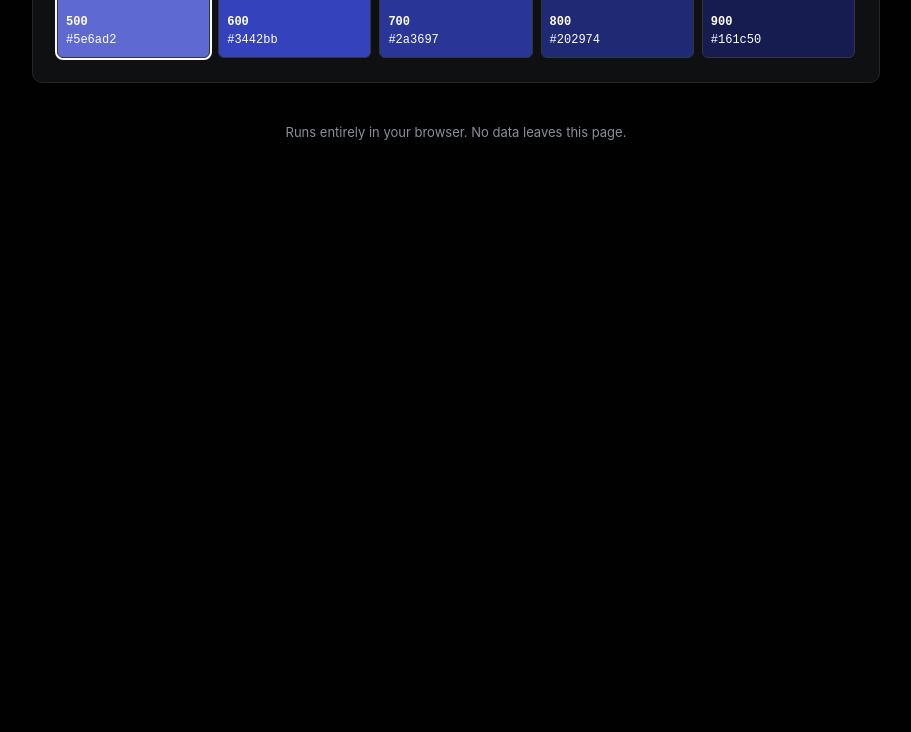
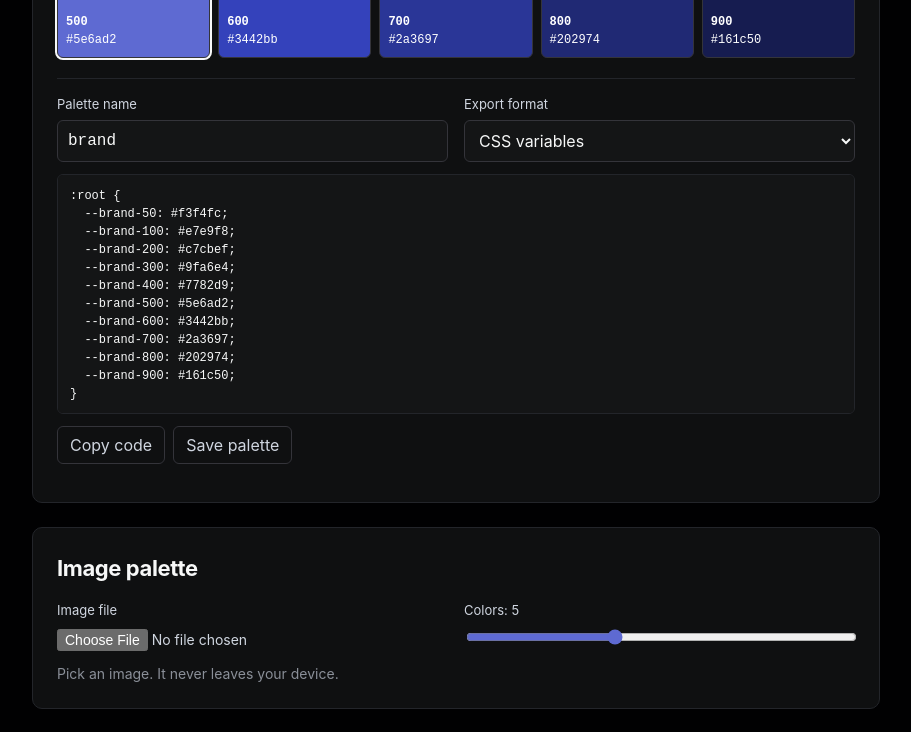
Before and after one commit to Dans-Vsa/huekit, a React (Vite) app: page / in a window 1280 px wide. Shown: the part 1300-2032 px from the top of the page, without its empty margins (184-1095 px from the left). Before the commit the page ends 1474 px from the top, so only its background shows below. Built offline with nearby package versions, Linux system fonts and the light colour scheme.

Commit message:
feat(app): wire export, image extractor and saved palettes

```diff
--- a/src/App.tsx
+++ b/src/App.tsx
@@ -1,7 +1,12 @@
 import { ContrastChecker } from './components/ContrastChecker'
+import { ImageExtractor } from './components/ImageExtractor'
 import { PaletteGenerator } from './components/PaletteGenerator'
+import { SavedPalettes } from './components/SavedPalettes'
+import { useSavedPalettes } from './hooks/useSavedPalettes'
 
 export default function App() {
+  const { palettes, save, remove } = useSavedPalettes()
+
   return (
     <div className="shell">
       <header className="top">
@@ -10,7 +15,9 @@ export default function App() {
       </header>
       <main>
         <ContrastChecker />
-        <PaletteGenerator />
+        <PaletteGenerator onSave={save} />
+        <ImageExtractor onSave={save} />
+        <SavedPalettes palettes={palettes} onRemove={remove} />
       </main>
       <footer className="foot">Runs entirely in your browser. No data leaves this page.</footer>
     </div>
--- a/src/components/PaletteGenerator.tsx
+++ b/src/components/PaletteGenerator.tsx
@@ -1,27 +1,26 @@
 import { useState } from 'react'
+import { useCopy } from '../hooks/useCopy'
 import { parseColor, rgbToHsl } from '../lib/color'
+import type { PaletteColor } from '../lib/export'
 import { harmonies } from '../lib/harmony'
 import { shadeScale } from '../lib/shades'
 import { ColorField } from './ColorField'
+import { ExportPanel } from './ExportPanel'
 import { Swatch } from './Swatch'
 
-export function PaletteGenerator() {
+interface Props {
+  onSave?: (name: string, colors: PaletteColor[]) => boolean
+}
+
+export function PaletteGenerator({ onSave }: Props) {
   const [base, setBase] = useState('#5e6ad2')
-  const [status, setStatus] = useState('')
+  const { status, copy, reset } = useCopy()
   const rgb = parseColor(base)
-
-  const copy = async (hex: string) => {
-    try {
-      await navigator.clipboard.writeText(hex)
-      setStatus(`Copied ${hex}`)
-    } catch {
-      setStatus(`Could not copy. Select it manually: ${hex}`)
-    }
-  }
+  const shades = rgb ? shadeScale(rgb) : []
 
   const changeBase = (value: string) => {
     setBase(value)
-    setStatus('')
+    reset()
   }
 
   return (
@@ -51,7 +50,7 @@ export function PaletteGenerator() {
           </div>
           <h3 id="shades-title">Shade scale</h3>
           <ul className="swatches scale" aria-labelledby="shades-title">
-            {shadeScale(rgb).map((shade) => (
+            {shades.map((shade) => (
               <Swatch
                 key={shade.step}
                 hex={shade.hex}
@@ -61,6 +60,11 @@ export function PaletteGenerator() {
               />
             ))}
           </ul>
+          <ExportPanel
+            colors={shades.map((s) => ({ label: String(s.step), hex: s.hex }))}
+            defaultName="brand"
+            onSave={onSave}
+          />
         </>
       ) : (
         <p className="muted">Enter a valid base color to generate a palette.</p>
--- a/src/index.css
+++ b/src/index.css
@@ -275,6 +275,83 @@ button {
   }
 }
 
+.export {
+  margin-top: 20px;
+  border-top: 1px solid var(--hairline);
+  padding-top: 16px;
+}
+
+.export-controls {
+  display: flex;
+  flex-wrap: wrap;
+  gap: 16px;
+}
+
+.export-controls > div {
+  flex: 1 1 200px;
+  min-width: 0;
+}
+
+.export-controls label {
+  display: block;
+  font-size: 13px;
+  color: var(--ink-muted);
+  margin-bottom: 6px;
+}
+
+.export-controls input[type='text'],
+.export-controls select,
+.export-controls input[type='file'],
+.export-controls input[type='range'] {
+  width: 100%;
+}
+
+select {
+  background: var(--surface-2);
+  color: var(--ink);
+  border: 1px solid var(--hairline-strong);
+  border-radius: 6px;
+  padding: 9px 10px;
+  font: inherit;
+}
+
+input[type='file'] {
+  color: var(--ink-muted);
+  font: inherit;
+  font-size: 14px;
+}
+
+input[type='range'] {
+  accent-color: var(--primary);
+}
+
+.code {
+  margin: 12px 0 0;
+  max-height: 240px;
+  overflow: auto;
+  background: var(--surface-2);
+  border: 1px solid var(--hairline);
+  border-radius: 6px;
+  padding: 12px;
+  font-size: 12px;
+  font-family: ui-monospace, 'Cascadia Code', monospace;
+}
+
+.actions {
+  display: flex;
+  flex-wrap: wrap;
+  gap: 8px;
+}
+
+.saved + .saved {
+  border-top: 1px solid var(--hairline);
+  margin-top: 16px;
+}
+
+.saved h3 {
+  overflow-wrap: anywhere;
+}
+
 .foot {
   color: var(--ink-subtle);
   font-size: 13px;
```
